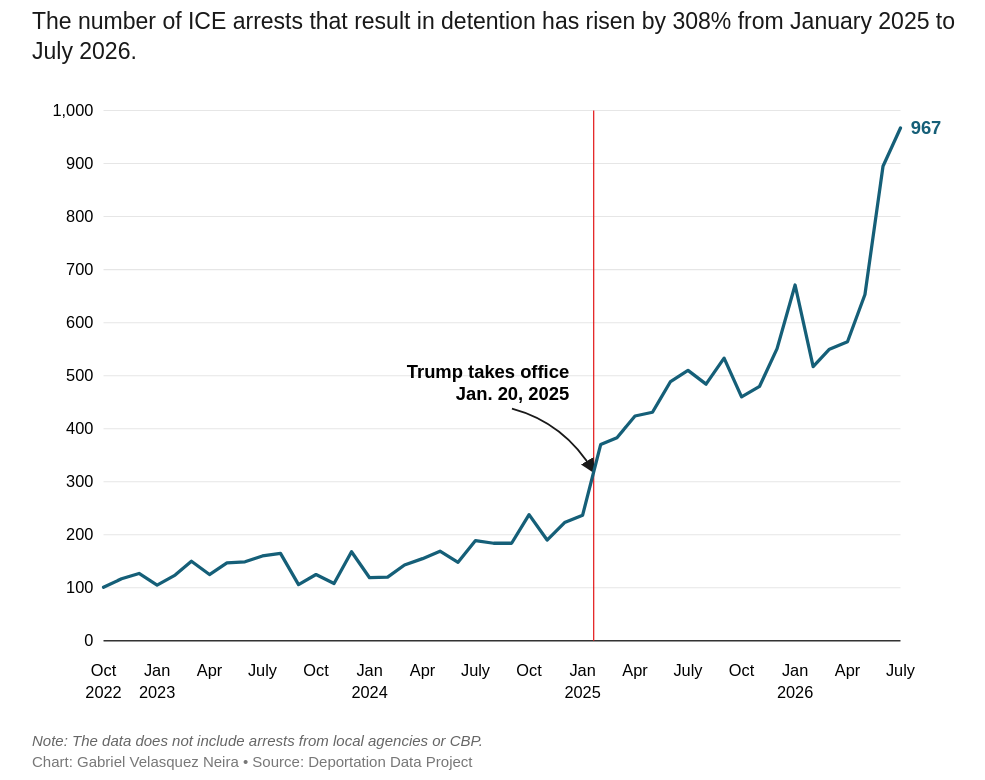
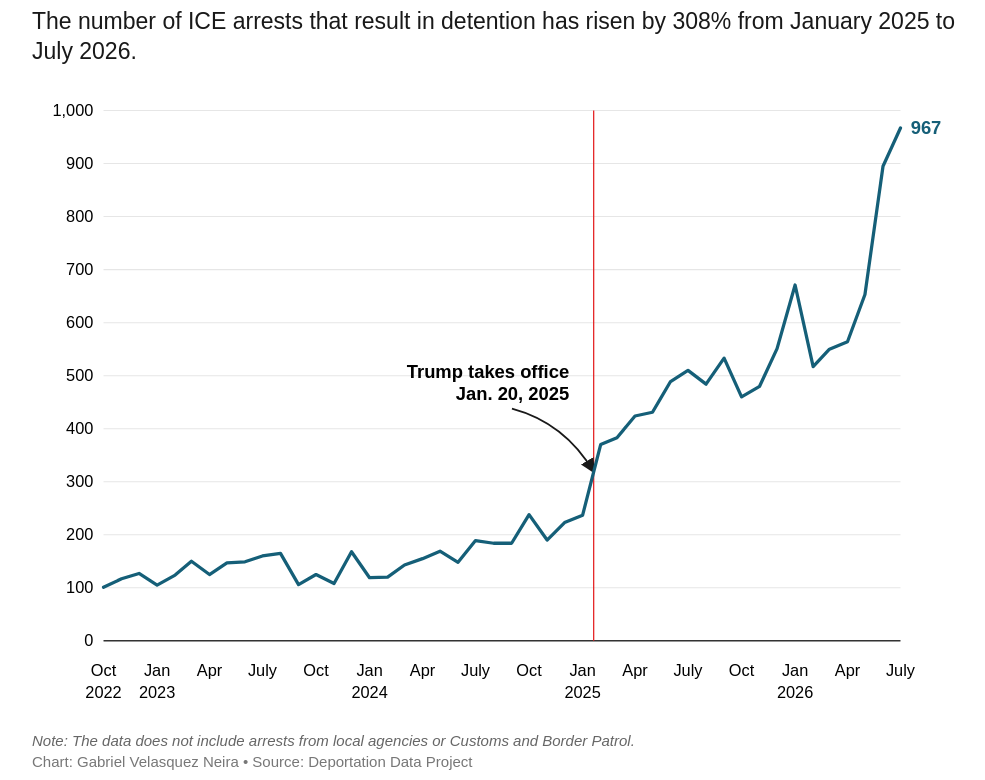
Before and after one commit to gabrielkutnews/ice-arrests-austin-area, a plain HTML site: page index.html in a window 1280 px wide. Shown: the part 109-889 px from the top of the page, without its empty margins (138-1123 px from the left). Drawn offline with Linux system fonts and the light colour scheme.

Commit message:
Update note to specify Customs and Border Patrol

```diff
--- a/index.html
+++ b/index.html
@@ -153,7 +153,7 @@
   <h2 id="chart-title"></h2>
   <p class="deck" id="chart-deck"></p>
   <div class="chart-wrap" id="chart"></div>
-  <p class="note">Note: The data does not include arrests from local agencies or CBP.</p>
+  <p class="note">Note: The data does not include arrests from local agencies or Customs and Border Patrol.</p>
   <p class="source">Chart: Gabriel Velasquez Neira &bull; Source: Deportation Data Project</p>
 </div>
 <script id="chart-data" type="application/json">[
```
